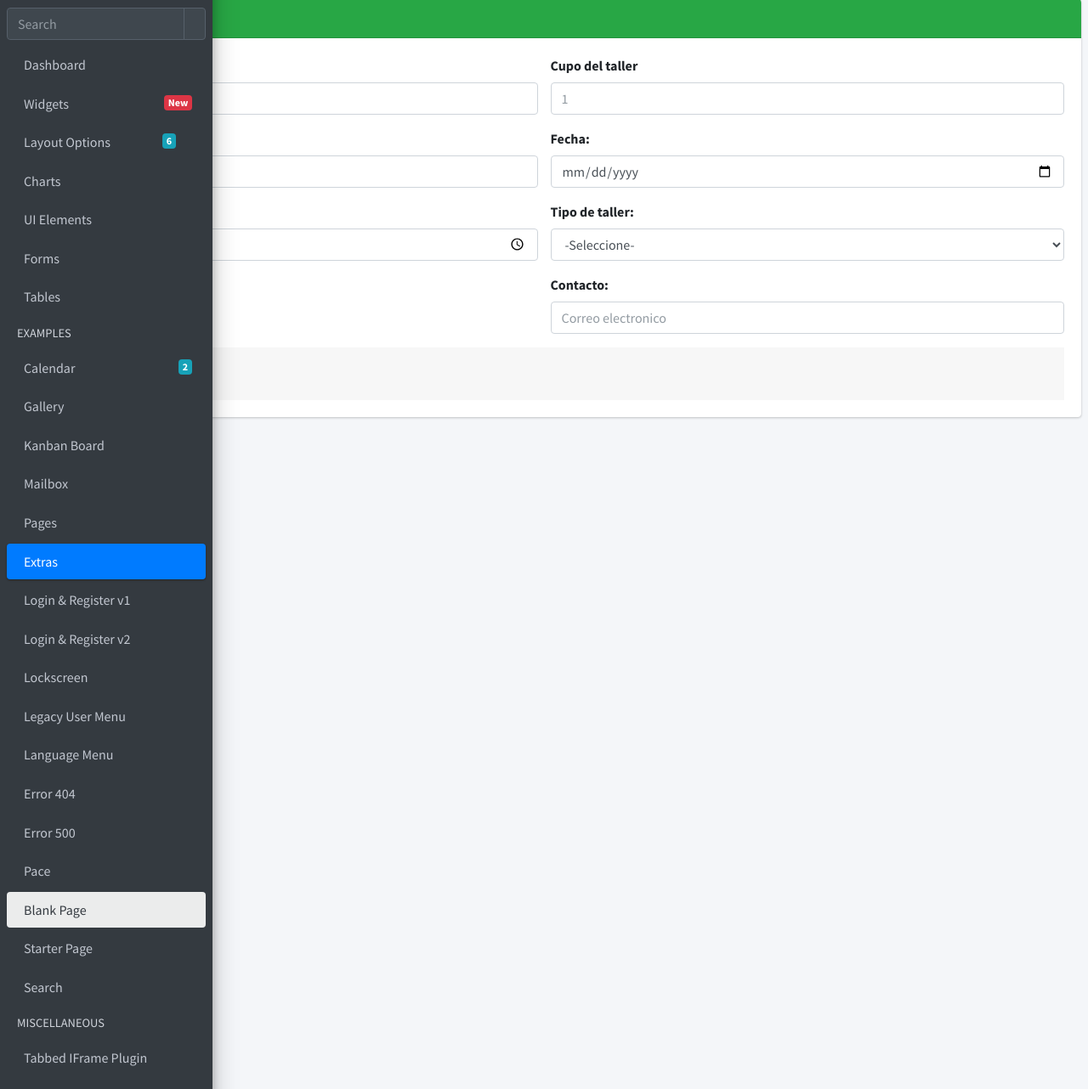
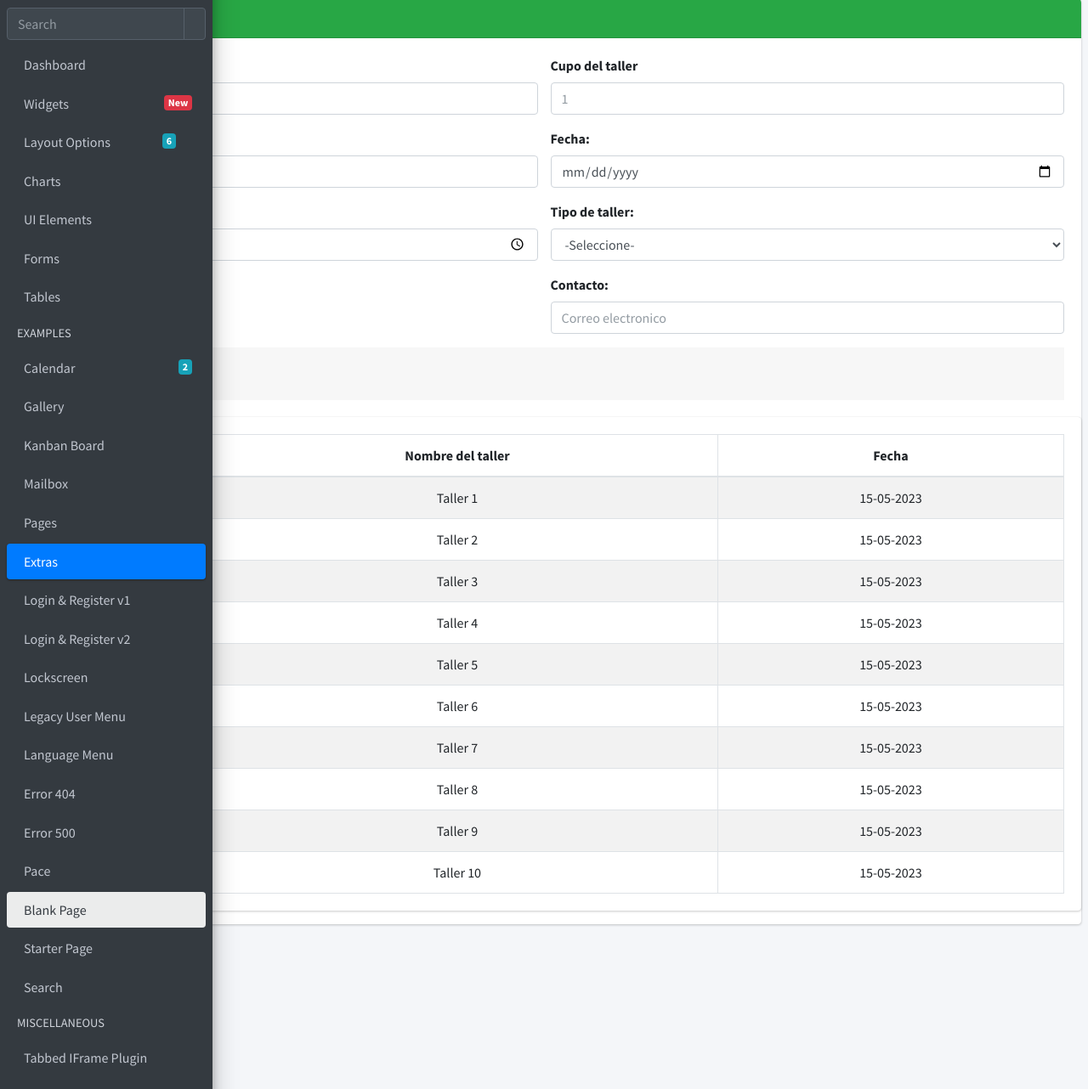
Before and after one commit to danielvazquez-utp/ejemplo_taller, a CodeIgniter app: page /ejemplo_taller/index.php/taller/formulario in a window 1280 px wide. Shown: the part 131-1413 px from the top of the page at 85% size. Run offline with CodeIgniter, Linux system fonts and the light colour scheme; some libraries are stand-ins or nearby versions.

Commit message:
Datatables

```diff
--- a/application/controllers/Taller.php
+++ b/application/controllers/Taller.php
@@ -50,6 +50,10 @@ class Taller extends CI_Controller {
 		$this->load->view('Commons/footer_view');
 		$this->load->view('Commons/wrapper_close_view');
 		$this->load->view('Commons/javascript_view');
+
+		//hoja de datable
+		$this->load->view('Taller/form_datatable_view');
+
 		$this->load->view('Commons/body_close_view');
 	}
 }
--- a/application/views/Commons/head_view.php
+++ b/application/views/Commons/head_view.php
@@ -11,4 +11,10 @@
   <link rel="stylesheet" href="<?php echo base_url('vendor/plugins/fontawesome-free/css/all.min.css')  ?>">
   <!-- Theme style -->
   <link rel="stylesheet" href="<?php echo base_url('vendor/dist/css/adminlte.min.css') ?>">
+
+  <!--Datatable-->
+  <link rel="stylesheet" href="vendor/plugins/datatables-bs4/css/dataTables.bootstrap4.min.css">
+  <link rel="stylesheet" href="vendor/plugins/datatables-responsive/css/responsive.bootstrap4.min.css">
+  <link rel="stylesheet" href="vendor/plugins/datatables-buttons/css/buttons.bootstrap4.min.css">
+
 </head>
--- a/application/views/Commons/javascript_view.php
+++ b/application/views/Commons/javascript_view.php
@@ -4,3 +4,15 @@
 <script src="<?php echo base_url('vendor/plugins/bootstrap/js/bootstrap.bundle.min.js') ?>"></script>
 <!-- AdminLTE App -->
 <script src="<?php echo base_url('vendor/dist/js/adminlte.min.js') ?>"></script>
+
+
+<!--Datatble-->
+<script src="vendor/plugins/datatables/jquery.dataTables.min.js"></script>
+<script src="vendor/plugins/datatables-bs4/js/dataTables.bootstrap4.min.js"></script>
+<script src="vendor/plugins/datatables-responsive/js/dataTables.responsive.min.js"></script>
+<script src="vendor/plugins/datatables-responsive/js/responsive.bootstrap4.min.js"></script>
+<script src="vendor/plugins/datatables-buttons/js/dataTables.buttons.min.js"></script>
+<script src="vendor/plugins/datatables-buttons/js/buttons.bootstrap4.min.js"></script>
+<script src="vendor/plugins/datatables-buttons/js/buttons.html5.min.js"></script>
+<script src="vendor/plugins/datatables-buttons/js/buttons.print.min.js"></script>
+<script src="vendor/plugins/datatables-buttons/js/buttons.colVis.min.js"></script>
--- /dev/null
+++ b/application/views/Taller/form_datatable_view.php
@@ -0,0 +1,17 @@
+<script>
+  $(function () {
+    $("#tabla").DataTable({
+      "responsive": true, "lengthChange": false, "autoWidth": false,
+      "buttons": ["copy", "csv", "excel", "pdf", "print", "colvis"]
+    }).buttons().container().appendTo('#tabla_wrapper .col-md-6:eq(0)');
+    /*$('#example2').DataTable({
+      "paging": true,
+      "lengthChange": false,
+      "searching": false,
+      "ordering": true,
+      "info": true,
+      "autoWidth": false,
+      "responsive": true,
+    });*/
+  });
+</script>
--- a/application/views/Taller/form_view.php
+++ b/application/views/Taller/form_view.php
@@ -85,6 +85,71 @@
     <!-- /.card -->
     </form>
     <!-- Finaliza el formulario -->
+
+    <div class="card">
+        <div class="card-body">
+            <table class="table table-bordered table-hover table-striped" id="tabla">
+                <thead class="text-center">
+                    <th>No.</th>
+                    <th>Nombre del taller</th>
+                    <th>Fecha</th>
+                </thead>
+                <tbody class="text-center">
+                    <tr>
+                        <td>1</td>
+                        <td>Taller 1</td>
+                        <td>15-05-2023</td>
+                    </tr>
+                    <tr>
+                        <td>2</td>
+                        <td>Taller 2</td>
+                        <td>15-05-2023</td>
+                    </tr>
+                    <tr>
+                        <td>3</td>
+                        <td>Taller 3</td>
+                        <td>15-05-2023</td>
+                    </tr>
+                    <tr>
+                        <td>4</td>
+                        <td>Taller 4</td>
+                        <td>15-05-2023</td>
+                    </tr>
+                    <tr>
+                        <td>5</td>
+                        <td>Taller 5</td>
+                        <td>15-05-2023</td>
+                    </tr>
+                    <tr>
+                        <td>6</td>
+                        <td>Taller 6</td>
+                        <td>15-05-2023</td>
+                    </tr>
+                    <tr>
+                        <td>7</td>
+                        <td>Taller 7</td>
+                        <td>15-05-2023</td>
+                    </tr>
+                    <tr>
+                        <td>8</td>
+                        <td>Taller 8</td>
+                        <td>15-05-2023</td>
+                    </tr>
+                    <tr>
+                        <td>9</td>
+                        <td>Taller 9</td>
+                        <td>15-05-2023</td>
+                    </tr>
+                    <tr>
+                        <td>10</td>
+                        <td>Taller 10</td>
+                        <td>15-05-2023</td>
+                    </tr>
+                </tbody>
+            </table>
+        </div>
+    </div>
+
   </section>
   <!-- /.content -->
 </div>
```
